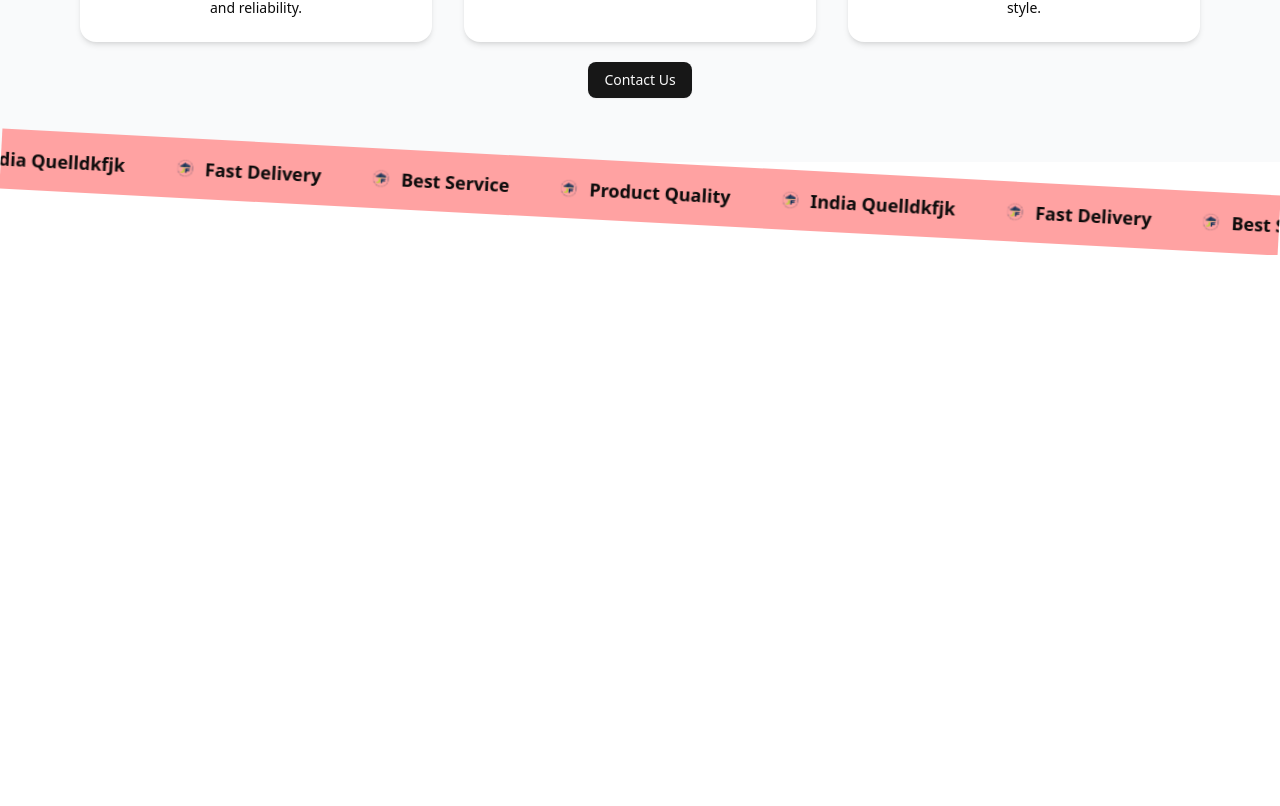
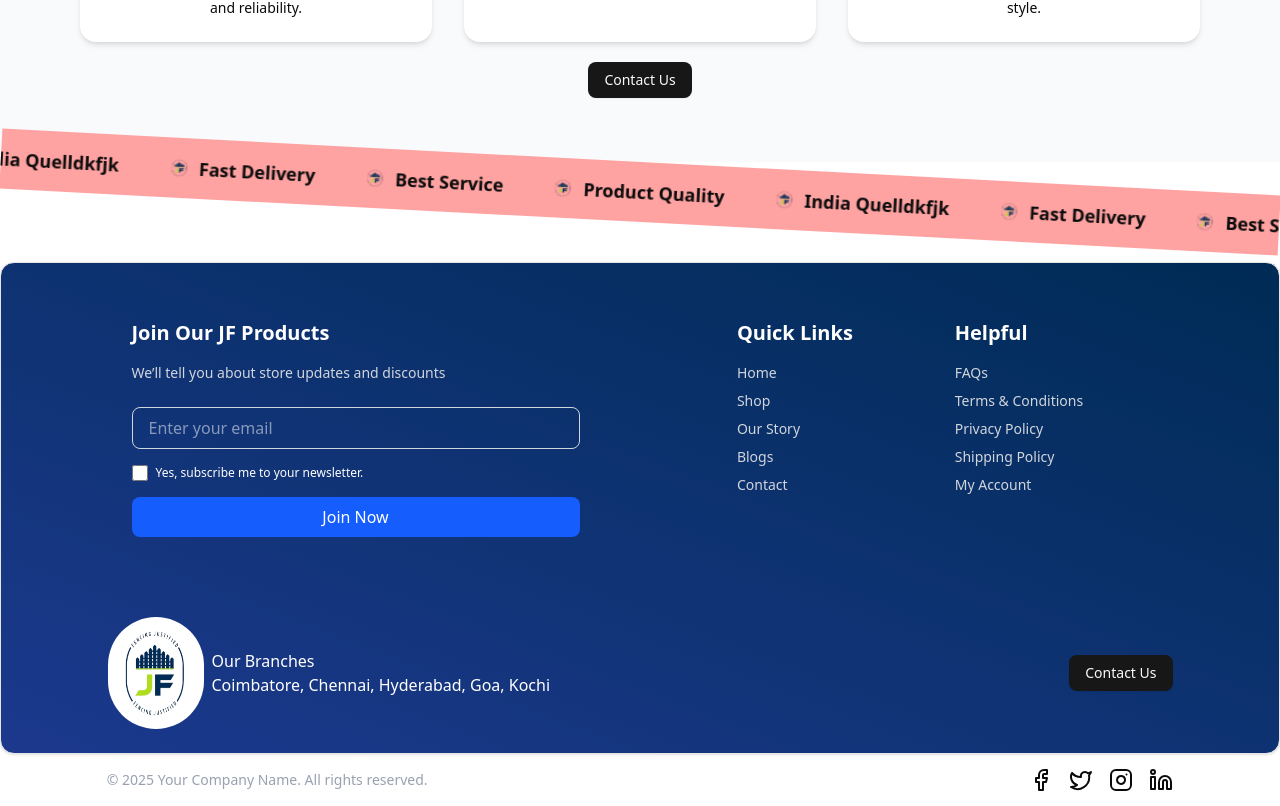
Before and after one commit to mdrasel97/agroKart-task, a Next.js app: page / in a window 1280 px wide. Shown: the part 2150-2956 px from the top of the page. Before the commit the page ends 2405 px from the top, so only its background shows below. Built offline with nearby package versions, Linux system fonts and the light colour scheme.

Commit message:
footer section added

```diff
--- a/src/app/layout.js
+++ b/src/app/layout.js
@@ -1,6 +1,7 @@
 import { Geist, Geist_Mono } from "next/font/google";
 import "./globals.css";
 import Navbar from "@/components/navbar/Navbar";
+import Footer from "@/components/footer/Footer";
 
 const geistSans = Geist({
   variable: "--font-geist-sans",
@@ -25,6 +26,7 @@ export default function RootLayout({ children }) {
       >
         <Navbar />
         <main>{children}</main>
+        <Footer />
       </body>
     </html>
   );
--- /dev/null
+++ b/src/components/footer/Footer.jsx
@@ -0,0 +1,153 @@
+"use client";
+
+import React from "react";
+import { Card, CardContent } from "@/components/ui/card";
+import { Facebook, Twitter, Instagram, Linkedin } from "lucide-react";
+import { Button } from "../ui/button";
+
+export default function Footer() {
+  return (
+    <div>
+      <Card className="bg-gradient-to-bl from-[#002B55] to-blue-900 text-white mt-10">
+        <CardContent className="w-10/12 mx-auto py-8 px-6 flex flex-wrap md:flex-nowrap justify-between gap-6">
+          {/* About Section */}
+          <div className="md:w-3/5 w-full">
+            <h2 className="text-xl font-bold mb-4">Join Our JF Products</h2>
+            <p className="text-sm text-gray-300">
+              We’ll tell you about store updates and discounts
+            </p>
+            <form className="max-w-md py-6 rounded-lg space-y-4">
+              <input
+                type="email"
+                placeholder="Enter your email"
+                className="w-full px-4 py-2 border border-gray-300 rounded-md focus:outline-none focus:ring-2 focus:ring-blue-500"
+              />
+              <label className="flex items-center space-x-2">
+                <input
+                  type="checkbox"
+                  className="h-4 w-4 text-blue-500 rounded focus:ring-2 focus:ring-blue-400"
+                />
+                <span className="text-xs dark:text-gray-300">
+                  Yes, subscribe me to your newsletter.
+                </span>
+              </label>
+
+              <button
+                type="submit"
+                className="bg-blue-600 text-white px-4 py-2 rounded-md hover:bg-blue-700 transition-colors w-full"
+              >
+                Join Now
+              </button>
+            </form>
+          </div>
+
+          {/* Links Section - 20% width */}
+          <div className="md:w-1/5 w-full">
+            <h2 className="text-xl font-bold mb-4">Quick Links</h2>
+            <ul className="space-y-2 text-gray-300 text-sm">
+              <li>
+                <a href="#" className="hover:text-white">
+                  Home
+                </a>
+              </li>
+              <li>
+                <a href="#" className="hover:text-white">
+                  Shop
+                </a>
+              </li>
+              <li>
+                <a href="#" className="hover:text-white">
+                  Our Story
+                </a>
+              </li>
+              <li>
+                <a href="#" className="hover:text-white">
+                  Blogs
+                </a>
+              </li>
+              <li>
+                <a href="#" className="hover:text-white">
+                  Contact
+                </a>
+              </li>
+            </ul>
+          </div>
+
+          {/* Social Section - 20% width */}
+          <div className="md:w-1/5 w-full">
+            <h2 className="text-xl font-bold mb-4">Helpful</h2>
+            <ul className="space-y-2 text-gray-300 text-sm">
+              <li>
+                <a href="#" className="hover:text-white">
+                  FAQs
+                </a>
+              </li>
+              <li>
+                <a href="#" className="hover:text-white">
+                  Terms & Conditions
+                </a>
+              </li>
+              <li>
+                <a href="#" className="hover:text-white">
+                  Privacy Policy
+                </a>
+              </li>
+              <li>
+                <a href="#" className="hover:text-white">
+                  Shipping Policy
+                </a>
+              </li>
+              <li>
+                <a href="#" className="hover:text-white">
+                  My Account
+                </a>
+              </li>
+            </ul>
+          </div>
+        </CardContent>
+
+        {/* logo area  */}
+        <div className="flex items-center justify-between w-10/12 mx-auto">
+          <div className="flex items-center justify-center gap-2">
+            <div>
+              <img
+                src="/assets/logo.png"
+                className="w-24 bg-white rounded-full h-28"
+                alt=""
+              />
+            </div>
+            <div>
+              <h3>Our Branches</h3>
+              <p>Coimbatore, Chennai, Hyderabad, Goa, Kochi</p>
+            </div>
+          </div>
+          <div>
+            <Button>Contact Us</Button>
+          </div>
+        </div>
+      </Card>
+      <div className="flex items-center justify-between w-10/12 mx-auto">
+        <div className="mt-0 py-4 text-center text-gray-400 text-sm">
+          &copy; {new Date().getFullYear()} Your Company Name. All rights
+          reserved.
+        </div>
+        <div className="">
+          <div className="flex space-x-4">
+            <a href="#" className="hover:text-blue-500">
+              <Facebook />
+            </a>
+            <a href="#" className="hover:text-blue-400">
+              <Twitter />
+            </a>
+            <a href="#" className="hover:text-pink-500">
+              <Instagram />
+            </a>
+            <a href="#" className="hover:text-blue-700">
+              <Linkedin />
+            </a>
+          </div>
+        </div>
+      </div>
+    </div>
+  );
+}
```
